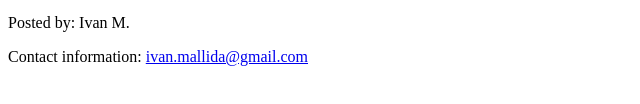
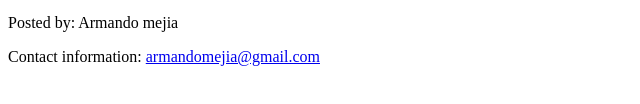
Before and after one commit to amlkar/bbvaProcess, a plain HTML site: page html/ejercicio7.html in a window 1280 px wide. Shown: the part 554-658 px from the top of the page, 0-640 px from the left. Drawn offline with Linux system fonts and the light colour scheme.

Commit message:
ejercicio 7.1

```diff
--- a/html/ejercicio7.html
+++ b/html/ejercicio7.html
@@ -34,8 +34,8 @@
     </section>
     <footer id="footer">
         <a href="#inicio">inicio</a>
-        <p>Posted by: Ivan M.</p>
-        <p>Contact information: <a href="mailto:ivan.mallida@gmail.com">ivan.mallida@gmail.com</a></p>
+        <p>Posted by: Armando mejia</p>
+        <p>Contact information: <a href="mailto:ivan.mallida@gmail.com">armandomejia@gmail.com</a></p>
     </footer>
 </body>
 </html>
```
